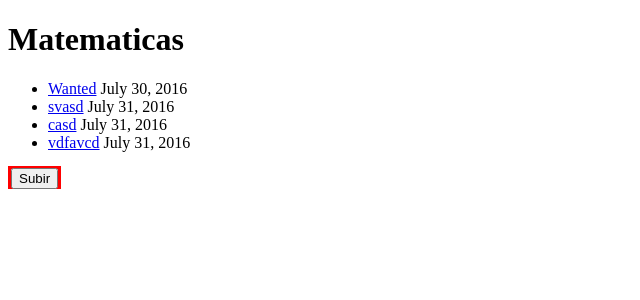
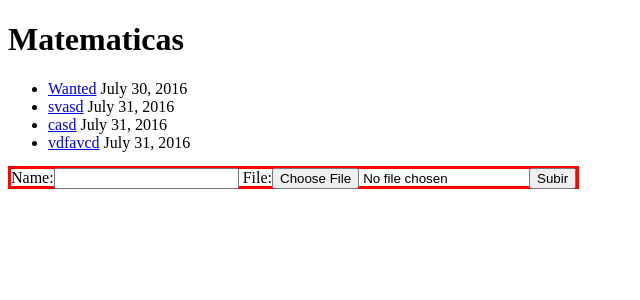
Before and after one commit to icaboalo/Educamos, a Django app: page /materia/1/ in a window 1280 px wide. Shown: the top 300 px of the page, without its empty margins (0-640 px from the left). Run offline with Django 3.2, Linux system fonts and the light colour scheme; a user stored in the database is signed in; data comes from the database, SQL or seed files in the repository; both versions use the stored data as it was after the commit.

```diff
--- a/audio/models.py
+++ b/audio/models.py
@@ -14,7 +14,7 @@ class Audio(models.Model):
     # Attributes
     name = models.CharField(max_length=30)
     date = models.DateField(auto_now_add=True)
-    file = models.FileField(upload_to='audios/')
+    file = models.FileField(upload_to='audios/', null=True, blank=True)
 
     def __str__(self):
         return self.name
--- a/school/forms.py
+++ b/school/forms.py
@@ -1,5 +1,7 @@
+from django.forms import ModelForm, Form
 from django import forms
+from audio.models import *
 
-class AudioForm(forms.Form):
+class AudioForm(Form):
+    name = forms.CharField(max_length=30)
     file = forms.FileField()
-    name = forms.CharField(max_length=30)
--- a/school/views.py
+++ b/school/views.py
@@ -1,3 +1,5 @@
+import os
+
 from django.http import HttpResponseRedirect
 from django.shortcuts import render
 from school.forms import AudioForm
@@ -28,20 +30,30 @@ def subject_view(request, pk):
         return HttpResponseRedirect("/login/")
     else:
         subject = Subject.objects.get(pk=pk)
-
-        if request.method == 'POST':
-            print(request.user)
-            form = AudioForm(request.POST)
-            if form.is_valid():
-
-                return HttpResponseRedirect('/materia/' + str(subject.pk))
+        audios = {}
+        audio_objects = Audio.objects.filter(subject=subject)
+        for audio in audio_objects:
+            audios.setdefault('audio', []).append(audio)
+        print(audios)
+        dictionary = {'subject': subject, 'audios': audios, 'professor': user.is_professor}
+        if user.is_professor:
+            if request.method == 'POST':
+                form = AudioForm(request.POST, request.FILES)
+                print(request.FILES)
+                if form.is_valid():
+                    print(request.FILES)
+                    file = request.FILES['file']
+                    # os.rename(file, file.replace(' ', '_'))
+                    instance = Audio(file=file, name=form.data['name'], subject=subject)
+                    instance.save()
+                    return HttpResponseRedirect('/materia/' + str(subject.pk))
+                else:
+                    print(form.errors)
+                    return HttpResponseRedirect('/login/')
+            else:
+                form = AudioForm()
+                dictionary = {'subject': subject, 'audios': audios, 'professor': user.is_professor, 'form': form}
+                return render(request, 'subject.html', dictionary)
 
         else:
-            audios = {}
-            audio_objects = Audio.objects.filter(subject=subject)
-            for audio in audio_objects:
-                print(audio.file.url)
-                audios.setdefault('audio', []).append(audio)
-            print(audios)
-            dictionary = {'subject': subject, 'audios': audios, 'professor': user.is_professor}
             return render(request, 'subject.html', dictionary)
--- a/templates/subject.html
+++ b/templates/subject.html
@@ -13,7 +13,7 @@
     </ul>
 
     {% if professor %}
-        <form method="post" style="border: solid red; display: inline;">
+        <form method="post" style="border: solid red; display: inline;" enctype="multipart/form-data">
             {% csrf_token %}
             {{ form }}
 {#            <label for="name">Nombre: </label>#}
```
Also changed, not shown: audio/migrations/0003_auto_20160731_0027.py (added), db.sqlite3, 1 other file.
